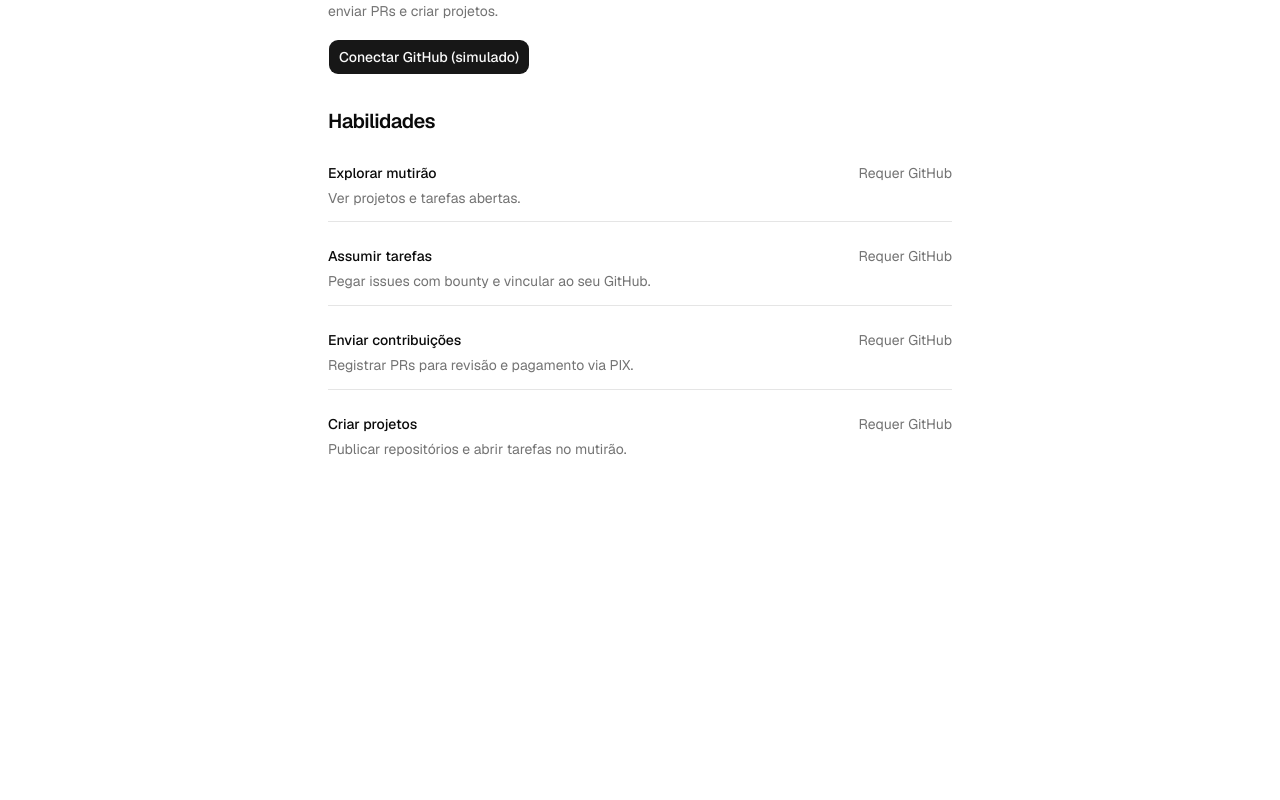
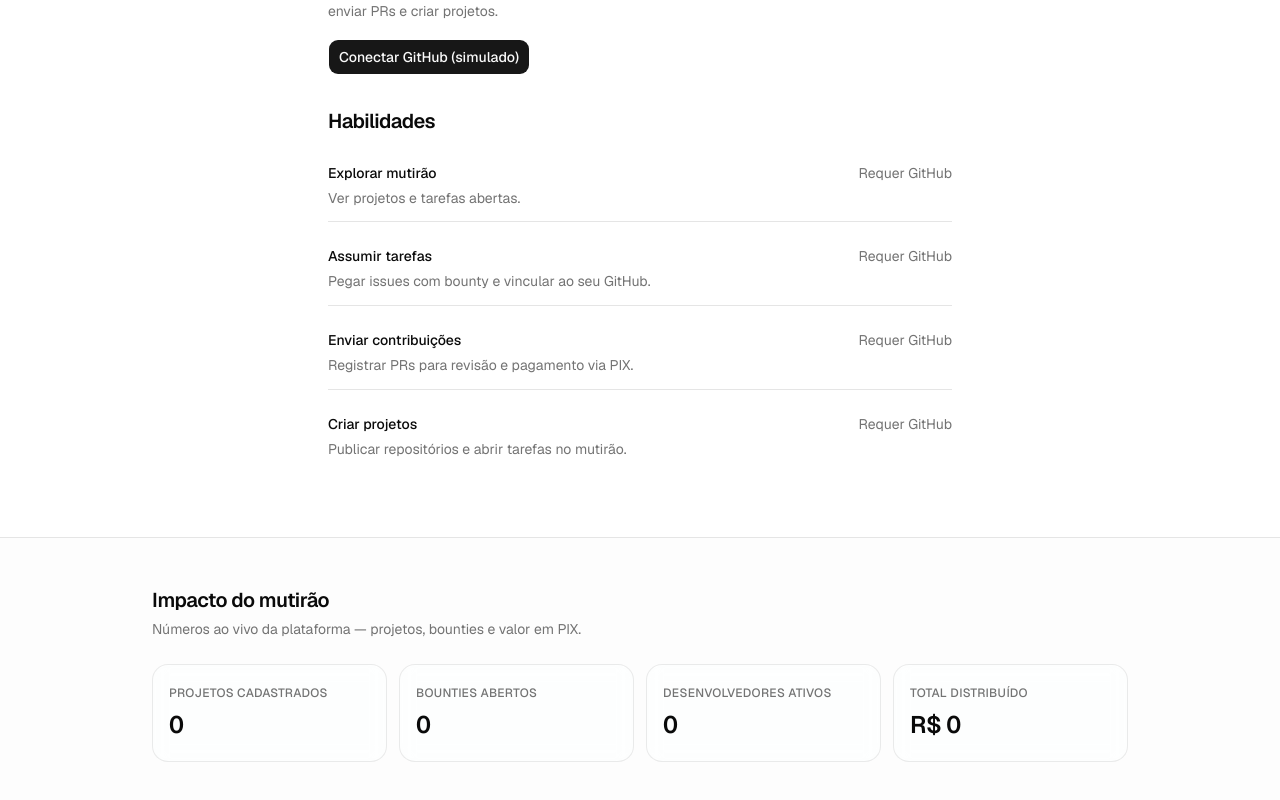
Before and after one commit to eitocom/eito, a Next.js app: page / in a window 1280 px wide. Shown: the part 282-1082 px from the top of the page. Before the commit the page ends 819 px from the top, so only its background shows below. Built offline with nearby package versions, Linux system fonts and the light colour scheme; no server answers; the database is empty.

Commit message:
feat(home): add platform impact metrics section
Show live counts for projects, open bounties, developers and distributed BRL.

closes #20

Co-authored-by: Cursor <cursoragent@cursor.com>

```diff
--- a/src/app/(app)/page.tsx
+++ b/src/app/(app)/page.tsx
@@ -1,5 +1,6 @@
 import { linkGitHub } from "@/app/account/actions";
 import { PersistLastLogin } from "@/components/auth/persist-last-login";
+import { ImpactMetrics } from "@/components/home/impact-metrics";
 import { Button } from "@/components/ui/button";
 import {
   CAPABILITY_COPY,
@@ -9,6 +10,7 @@ import {
   type AppCapability,
 } from "@/lib/auth/app-user";
 import { shouldMockOAuth } from "@/lib/auth/mock-oauth";
+import { getPlatformImpactMetrics } from "@/lib/metrics/platform";
 import { createClient } from "@/lib/supabase/server";
 
 const CAPABILITY_ORDER: AppCapability[] = [
@@ -33,6 +35,7 @@ export default async function HomePage({
   const githubConnected = appUser ? hasGitHubConnected(appUser) : false;
   const capabilities = appUser ? getCapabilities(appUser) : [];
   const mockGitHub = shouldMockOAuth("github");
+  const impactMetrics = await getPlatformImpactMetrics();
 
   return (
     <main className="flex flex-1 flex-col">
@@ -147,6 +150,10 @@ export default async function HomePage({
           </ul>
         </div>
       </section>
+
+      <div className="border-border bg-muted/20 border-t">
+        <ImpactMetrics metrics={impactMetrics} />
+      </div>
     </main>
   );
 }
--- /dev/null
+++ b/src/components/home/impact-metrics.tsx
@@ -0,0 +1,88 @@
+import { cn } from "@/lib/utils";
+import type { PlatformImpactMetrics } from "@/lib/metrics/platform";
+
+export type ImpactMetricItem = {
+  key: string;
+  label: string;
+  value: string;
+};
+
+export type ImpactMetricsProps = {
+  metrics: PlatformImpactMetrics;
+  className?: string;
+};
+
+const numberFormatter = new Intl.NumberFormat("pt-BR");
+const currencyFormatter = new Intl.NumberFormat("pt-BR", {
+  style: "currency",
+  currency: "BRL",
+  maximumFractionDigits: 0,
+});
+
+export function buildImpactMetricItems(
+  metrics: PlatformImpactMetrics,
+): ImpactMetricItem[] {
+  return [
+    {
+      key: "projects",
+      label: "Projetos cadastrados",
+      value: numberFormatter.format(metrics.totalProjects),
+    },
+    {
+      key: "bounties",
+      label: "Bounties abertos",
+      value: numberFormatter.format(metrics.openBounties),
+    },
+    {
+      key: "developers",
+      label: "Desenvolvedores ativos",
+      value: numberFormatter.format(metrics.activeDevelopers),
+    },
+    {
+      key: "distributed",
+      label: "Total distribuído",
+      value: currencyFormatter.format(metrics.totalDistributedBrl),
+    },
+  ];
+}
+
+export function ImpactMetrics({ metrics, className }: ImpactMetricsProps) {
+  const items = buildImpactMetricItems(metrics);
+
+  return (
+    <section
+      aria-labelledby="impact-metrics-heading"
+      className={cn("w-full", className)}
+    >
+      <div className="mx-auto max-w-5xl px-6 py-12">
+        <div className="mb-6 space-y-1">
+          <h2
+            id="impact-metrics-heading"
+            className="font-heading text-xl font-semibold tracking-tight"
+          >
+            Impacto do mutirão
+          </h2>
+          <p className="text-muted-foreground text-sm leading-relaxed">
+            Números ao vivo da plataforma — projetos, bounties e valor em PIX.
+          </p>
+        </div>
+
+        <ul className="grid gap-3 sm:grid-cols-2 lg:grid-cols-4">
+          {items.map((item) => (
+            <li
+              key={item.key}
+              className="border-border/80 bg-background/70 supports-backdrop-filter:bg-background/50 rounded-2xl border px-4 py-5 shadow-[inset_0_1px_0_oklch(1_0_0/0.4)] backdrop-blur-sm"
+            >
+              <p className="text-muted-foreground text-xs font-medium tracking-wide uppercase">
+                {item.label}
+              </p>
+              <p className="font-heading mt-2 text-2xl font-semibold tracking-tight tabular-nums">
+                {item.value}
+              </p>
+            </li>
+          ))}
+        </ul>
+      </div>
+    </section>
+  );
+}
--- /dev/null
+++ b/src/lib/metrics/platform.ts
@@ -0,0 +1,33 @@
+import { prisma } from "@/lib/prisma";
+
+export type PlatformImpactMetrics = {
+  totalProjects: number;
+  openBounties: number;
+  activeDevelopers: number;
+  totalDistributedBrl: number;
+};
+
+export async function getPlatformImpactMetrics(): Promise<PlatformImpactMetrics> {
+  const [totalProjects, openBounties, activeDevelopers, completedTasks] =
+    await Promise.all([
+      prisma.project.count(),
+      prisma.task.count({ where: { status: "OPEN" } }),
+      prisma.user.count({ where: { githubId: { not: null } } }),
+      prisma.task.findMany({
+        where: { status: "COMPLETED" },
+        select: { amountBrl: true },
+      }),
+    ]);
+
+  const totalDistributedBrl = completedTasks.reduce(
+    (sum, task) => sum + task.amountBrl,
+    0,
+  );
+
+  return {
+    totalProjects,
+    openBounties,
+    activeDevelopers,
+    totalDistributedBrl,
+  };
+}
```
